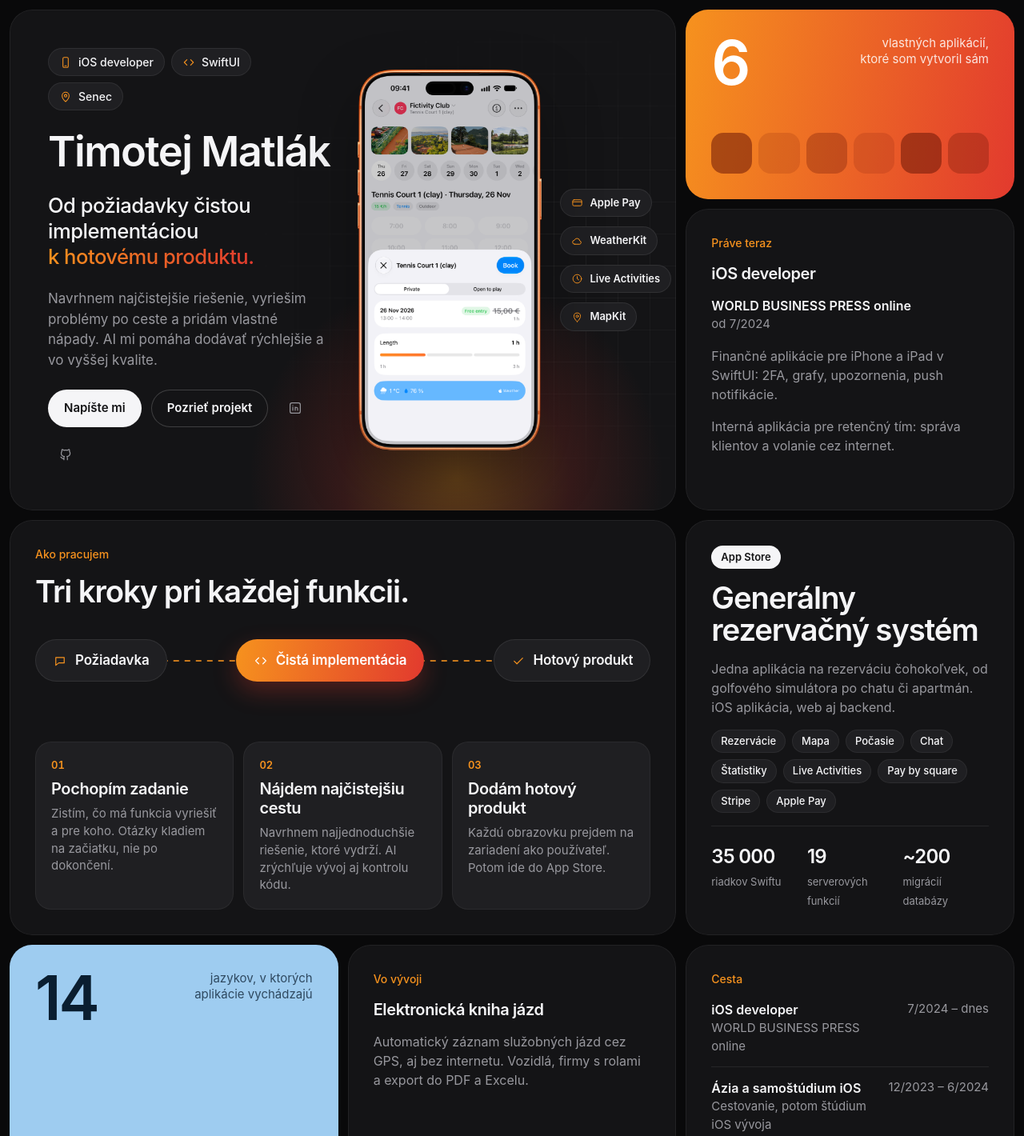
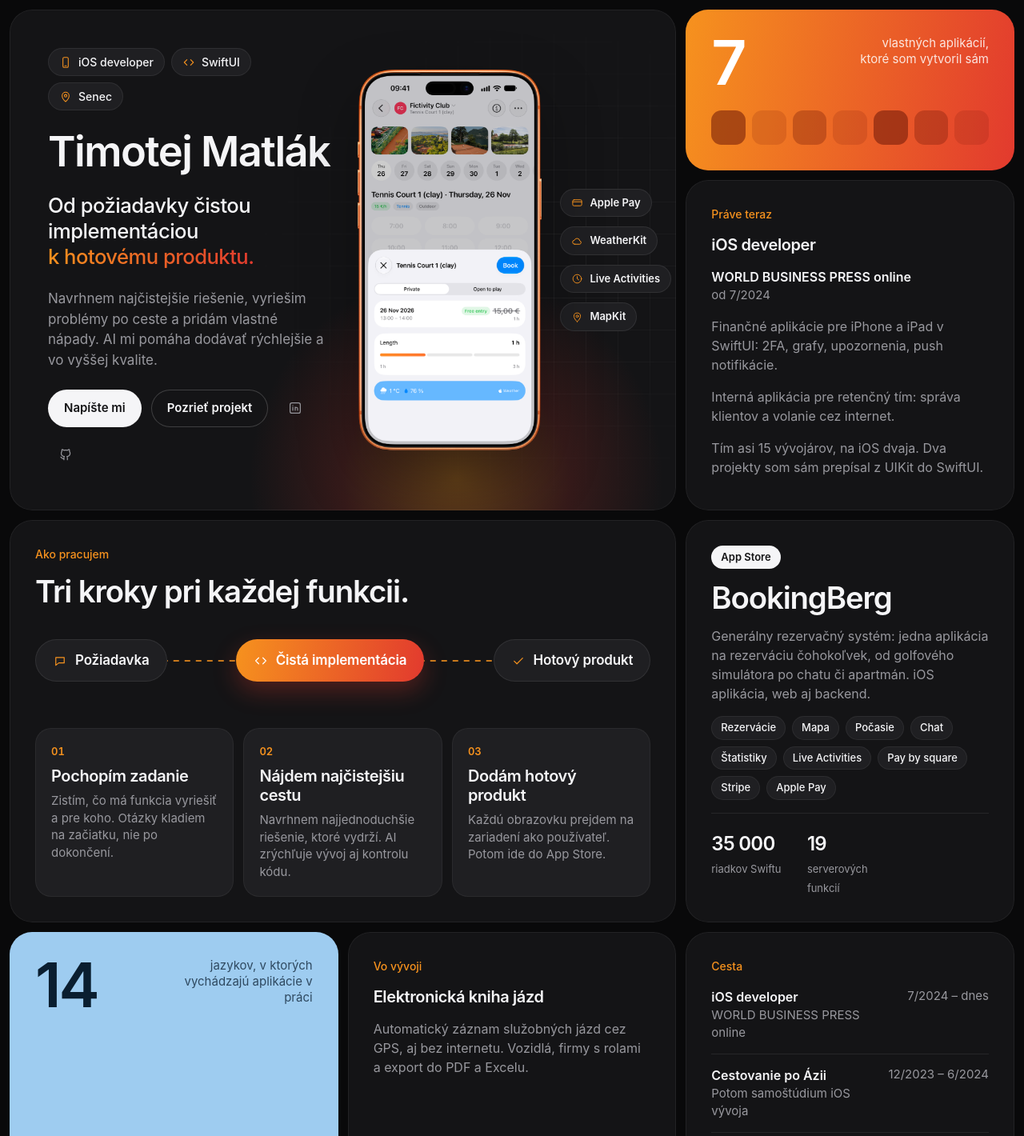
Before and after one commit to Tim-engineer/tim-engineer.github.io, a plain HTML site: page index.html in a window 1280 px wide. Shown: the top 1420 px of the page at 80% size. Drawn offline with Linux system fonts and the light colour scheme.

Commit message:
Name the app, seven apps, team and App Store link
Co-Authored-By: Claude Fable 5.2 <noreply@anthropic.com>

```diff
--- a/index.html
+++ b/index.html
@@ -8,7 +8,7 @@
   <meta name="description" content="iOS developer zo Slovenska. Od požiadavky čistou implementáciou k hotovému produktu: finančné aplikácie, vlastný rezervačný systém a ďalšie projekty.">
   <meta name="theme-color" content="#09090a">
   <meta name="color-scheme" content="dark">
-  <link rel="stylesheet" href="style.css?v=17">
+  <link rel="stylesheet" href="style.css?v=18">
 </head>
 <body>
 <main class="bento">
@@ -42,8 +42,8 @@
   </section>
 
   <section class="tile tile-warm c4 reveal">
-    <div class="stat-head"><span class="big">6</span><p>vlastných aplikácií, ktoré som vytvoril sám</p></div>
-    <div class="apps" aria-hidden="true"><span style="--n:0"></span><span style="--n:1"></span><span style="--n:2"></span><span style="--n:3"></span><span style="--n:4"></span><span style="--n:5"></span></div>
+    <div class="stat-head"><span class="big">7</span><p>vlastných aplikácií, ktoré som vytvoril sám</p></div>
+    <div class="apps" aria-hidden="true"><span style="--n:0"></span><span style="--n:1"></span><span style="--n:2"></span><span style="--n:3"></span><span style="--n:4"></span><span style="--n:5"></span><span style="--n:6"></span></div>
   </section>
 
   <section class="tile c4 reveal" style="--i:1">
@@ -52,6 +52,7 @@
     <p class="org">WORLD BUSINESS PRESS online<small>od 7/2024</small></p>
     <p>Finančné aplikácie pre iPhone a iPad v SwiftUI: 2FA, grafy, upozornenia, push notifikácie.</p>
     <p>Interná aplikácia pre retenčný tím: správa klientov a volanie cez internet.</p>
+    <p>Tím asi 15 vývojárov, na iOS dvaja. Dva projekty som sám prepísal z UIKit do SwiftUI.</p>
   </section>
 
   <section class="tile c8 r2 reveal">
@@ -72,19 +73,18 @@
   </section>
 
   <section class="tile c4 r2 reveal" id="projekt" style="--i:1">
-    <span class="badge">App Store</span>
-    <h2>Generálny rezervačný systém</h2>
-    <p>Jedna aplikácia na rezerváciu čohokoľvek, od golfového simulátora po chatu či apartmán. iOS aplikácia, web aj backend.</p>
+    <a class="badge" href="https://apps.apple.com/sk/app/bookingberg/id6788279642" target="_blank" rel="noopener">App Store</a>
+    <h2>BookingBerg</h2>
+    <p>Generálny rezervačný systém: jedna aplikácia na rezerváciu čohokoľvek, od golfového simulátora po chatu či apartmán. iOS aplikácia, web aj backend.</p>
     <div class="tags"><span>Rezervácie</span><span>Mapa</span><span>Počasie</span><span>Chat</span><span>Štatistiky</span><span>Live Activities</span><span>Pay by square</span><span>Stripe</span><span>Apple Pay</span></div>
     <div class="nums">
       <div><b>35 000</b><span>riadkov Swiftu</span></div>
       <div><b>19</b><span>serverových funkcií</span></div>
-      <div><b>~200</b><span>migrácií databázy</span></div>
     </div>
   </section>
 
   <section class="tile tile-sky c4 reveal">
-    <div class="stat-head"><span class="big">14</span><p>jazykov, v ktorých aplikácie vychádzajú</p></div>
+    <div class="stat-head"><span class="big">14</span><p>jazykov, v ktorých vychádzajú aplikácie v práci</p></div>
     <div class="langs" aria-hidden="true">
       <span style="--n:0"></span><span style="--n:1"></span><span style="--n:2"></span><span style="--n:3"></span><span style="--n:4"></span><span style="--n:5"></span><span style="--n:6"></span>
       <span style="--n:7"></span><span style="--n:8"></span><span style="--n:9"></span><span style="--n:10"></span><span style="--n:11"></span><span style="--n:12"></span><span style="--n:13"></span>
@@ -102,7 +102,7 @@
     <span class="label">Cesta</span>
     <ul class="rows">
       <li><div><b>iOS developer</b><small>WORLD BUSINESS PRESS online</small></div><span>7/2024 – dnes</span></li>
-      <li><div><b>Ázia a samoštúdium iOS</b><small>Cestovanie, potom štúdium iOS vývoja</small></div><span>12/2023 – 6/2024</span></li>
+      <li><div><b>Cestovanie po Ázii</b><small>Potom samoštúdium iOS vývoja</small></div><span>12/2023 – 6/2024</span></li>
       <li><div><b>IT technik – špecialista</b><small>X-NET</small></div><span>10/2022 – 11/2023</span></li>
       <li><div><b>Cisco CCNA</b><small>Samoštúdium, certifikát</small></div><span>2022</span></li>
       <li><div><b>Elektrotechnik</b><small>Prax</small></div><span>7–8/2021, 1–2/2022</span></li>
@@ -129,7 +129,7 @@
     <h2>S čím pracujem</h2>
     <div class="tech">
       <div><h3>Apple frameworky</h3><div class="tags"><span>SwiftUI</span><span>UIKit</span><span>SwiftData</span><span>MapKit</span><span>Core Location</span><span>Core Motion</span><span>WeatherKit</span><span>ActivityKit</span><span>WidgetKit</span><span>App Intents</span><span>CarPlay</span><span>Swift Charts</span><span>PassKit</span><span>PhotosUI</span><span>AVFoundation</span><span>PDFKit</span><span>EventKit</span><span>WebKit</span></div></div>
-      <div><h3>Swift</h3><div class="tags"><span>Swift 6</span><span>async/await</span><span>Observation</span><span>Swift makrá</span><span>Swift Testing</span><span>XCTest</span><span>String Catalogs</span></div></div>
+      <div><h3>Swift</h3><div class="tags"><span>Swift 6</span><span>async/await</span><span>Observation</span><span>Swift makrá</span><span>MVVM</span><span>Swift Testing</span><span>XCTest</span><span>String Catalogs</span></div></div>
       <div><h3>Prihlásenie a bezpečnosť</h3><div class="tags"><span>Sign in with Apple</span><span>Google Sign-In</span><span>Passkeys</span><span>Face ID</span><span>Keychain</span><span>CryptoKit</span><span>Dvojfaktorové overenie</span></div></div>
       <div><h3>Backend</h3><div class="tags"><span>Supabase</span><span>PostgreSQL</span><span>Row Level Security</span><span>Realtime</span><span>Edge Functions</span><span>TypeScript</span><span>Firebase</span><span>REST API</span><span>APNs</span></div></div>
       <div><h3>Platby</h3><div class="tags"><span>Stripe</span><span>Apple Pay</span><span>Pay by square</span></div></div>
--- a/style.css
+++ b/style.css
@@ -99,7 +99,7 @@ h3 { font-size: 20px; letter-spacing: -0.02em; line-height: 1.2; }
 .big { font-size: clamp(56px, 6vw, 88px); font-weight: 600; letter-spacing: -0.04em; line-height: .9; }
 .stat-head { display: flex; justify-content: space-between; align-items: flex-start; gap: 16px; }
 .stat-head p { text-align: right; max-width: 18ch; font-size: 15px; line-height: 1.35; }
-.apps { display: grid; grid-template-columns: repeat(6, 1fr); gap: 8px; margin-top: auto; }
+.apps { display: grid; grid-template-columns: repeat(7, 1fr); gap: 8px; margin-top: auto; }
 .apps span { aspect-ratio: 1; border-radius: 30%; background: rgb(110 24 8 / .16); }
 .apps span:nth-child(3n) { background: rgb(110 24 8 / .32); }
 .apps span:nth-child(4n + 1) { background: rgb(110 24 8 / .55); }
```
